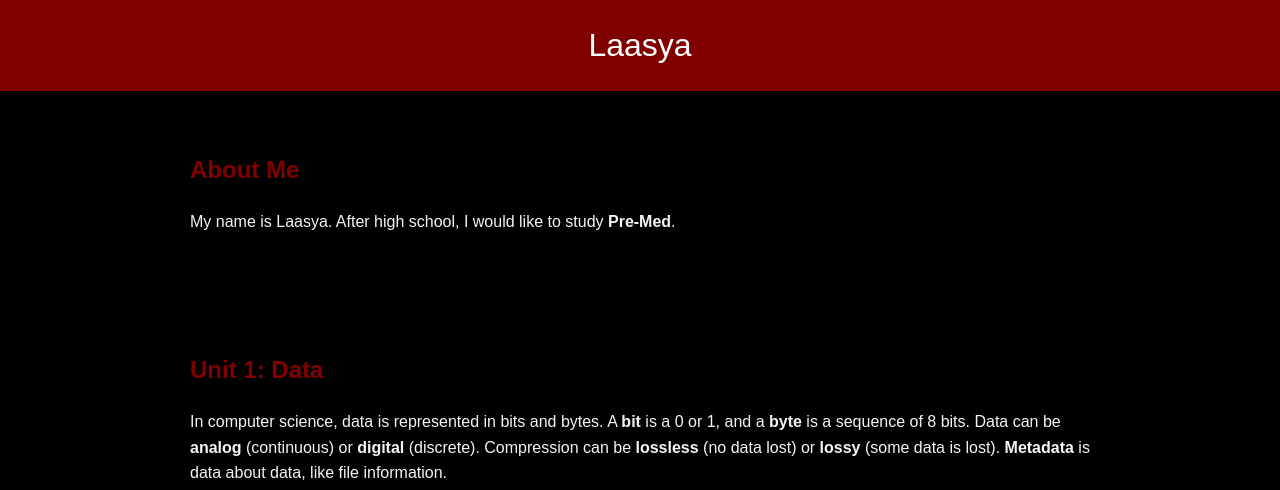
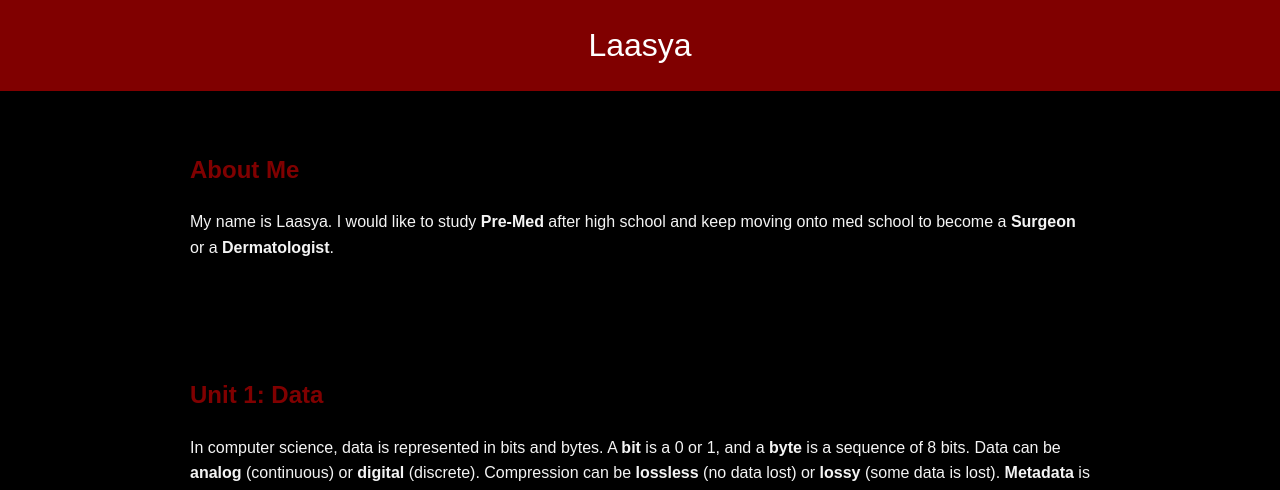
Before and after one commit to Laasya-A33/Laasya-A33.github.io, a plain HTML site: page index.html in a window 1280 px wide. Shown: the top 490 px of the page. Drawn offline with Linux system fonts and the light colour scheme.

Commit message:
Update index.html

```diff
--- a/index.html
+++ b/index.html
@@ -50,7 +50,7 @@
 
   <section>
     <h2>About Me</h2>
-    <p>My name is Laasya. After high school, I would like to study <strong>Pre-Med</strong>.</p>
+    <p>My name is Laasya. I would like to study <strong>Pre-Med</strong> after high school and keep moving onto med school to become a <strong>Surgeon</strong> or a <strong>Dermatologist</strong>.</p>
   </section>
 
   <section>
```
